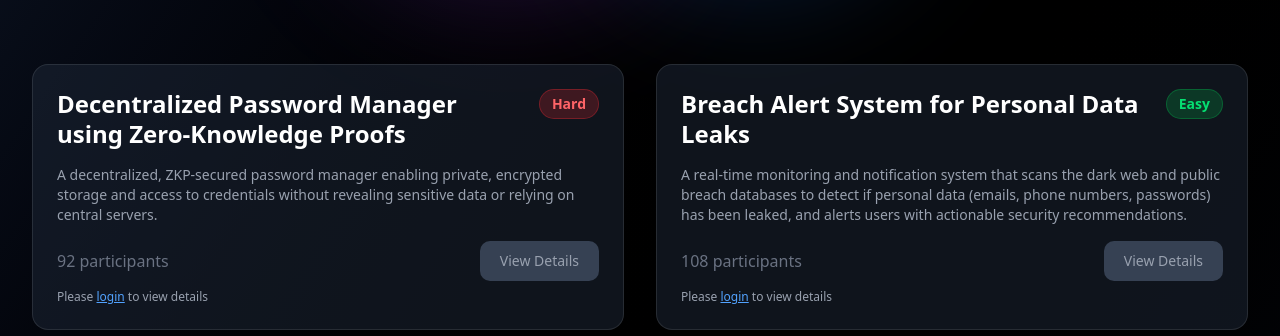
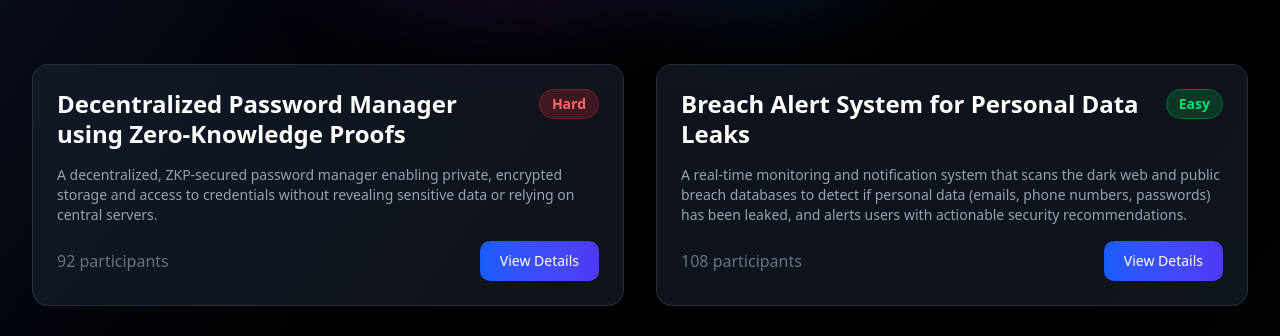
Before and after one commit to navokta/Bytewar-v2, a Next.js app: page /themes/1 in a window 1280 px wide. Shown: the part 424-760 px from the top of the page. Built offline with nearby package versions, Linux system fonts and the light colour scheme; no server answers.

Commit message:
Remove auth from theme

```diff
--- a/app/themes/[themeId]/page.js
+++ b/app/themes/[themeId]/page.js
@@ -6,51 +6,17 @@ import Footer from '@/components/Footer';
 import Link from 'next/link';
 import { useParams, useRouter } from 'next/navigation';
 import React, { useState, useEffect } from 'react';
-import { useSession } from "next-auth/react";
 
 const ThemeProblemsPage = () => {
   const params = useParams();
   const themeId = params.themeId;
   const router = useRouter();
 
-  const { data: session, status } = useSession();
-  const [isLoggedIn, setIsLoggedIn] = useState(false);
-  const [authChecked, setAuthChecked] = useState(false);
-
-  useEffect(() => {
-  if (status === "loading") return; // Wait until session is resolved
-
-  if (status === "authenticated" && session?.user) {
-    setIsLoggedIn(true);
-    setAuthChecked(true); // ← Auth confirmed
-    return;
-  }
-
-  // Fallback: check custom JWT/session via your API
-  const checkCustomAuth = async () => {
-    try {
-      const res = await fetch("/api/check-auth", { credentials: "include" });
-      setIsLoggedIn(res.ok);
-    } catch {
-      setIsLoggedIn(false);
-    } finally {
-      setAuthChecked(true); // ← Always mark as checked, even if failed
-    }
+  const handleClick = (problemId) => {
+    // Directly navigate to problem details without authentication check
+    router.push(`/themes/${themeId}/${problemId}`);
   };
 
-  checkCustomAuth();
-}, [status, session]);
-
-const handleClick = (problemId) => {
-  if (!authChecked) return; // Wait until auth status is confirmed
-
-  if (!isLoggedIn) {
-    router.push("/login");
-    return;
-  }
-
-  router.push(`/themes/${themeId}/${problemId}`);
-};
 
   // Mock data for themes and problems - UPDATED IDs to match app/themes/page.js
   const themesData = {
@@ -587,23 +553,11 @@ const handleClick = (problemId) => {
                 <span className="text-gray-500">{problem.participants} participants</span>
                 <button
                   onClick={() => handleClick(problem.id)}
-                  disabled={!authChecked || !isLoggedIn}
-                  className={`px-5 py-2.5 rounded-lg text-sm font-medium transition-all
-    ${!authChecked
-                      ? "bg-gray-700 text-gray-500 cursor-wait"
-                      : isLoggedIn
-                        ? "bg-gradient-to-r from-blue-600 to-indigo-600 text-white hover:opacity-90"
-                        : "bg-gray-700 text-gray-400 cursor-not-allowed"
-                    }`}
+                  className="px-5 py-2.5 rounded-lg text-sm font-medium transition-all bg-gradient-to-r from-blue-600 to-indigo-600 text-white hover:opacity-90"
                 >
-                  {authChecked ? "View Details" : "Checking..."}
+                  View Details
                 </button>
               </div>
-              {!isLoggedIn && (
-                <p className="mt-2 text-xs text-gray-400">
-                  Please <Link href="/login" className="text-blue-400 underline">login</Link> to view details
-                </p>
-              )}
             </div>
           ))}
         </div>
--- a/middleware.js
+++ b/middleware.js
@@ -39,8 +39,7 @@ export const config = {
   matcher: [
     '/dashboard/:path*',
     '/profile/:path*',
-    '/settings/:path*',
-    '/themes/:themeId/:problemId', // Protect individual problem pages
+    '/settings/:path*', // Protect individual problem pages
     // '/themes/:themeId' // Protect theme overview pages
   ],
 };
```
